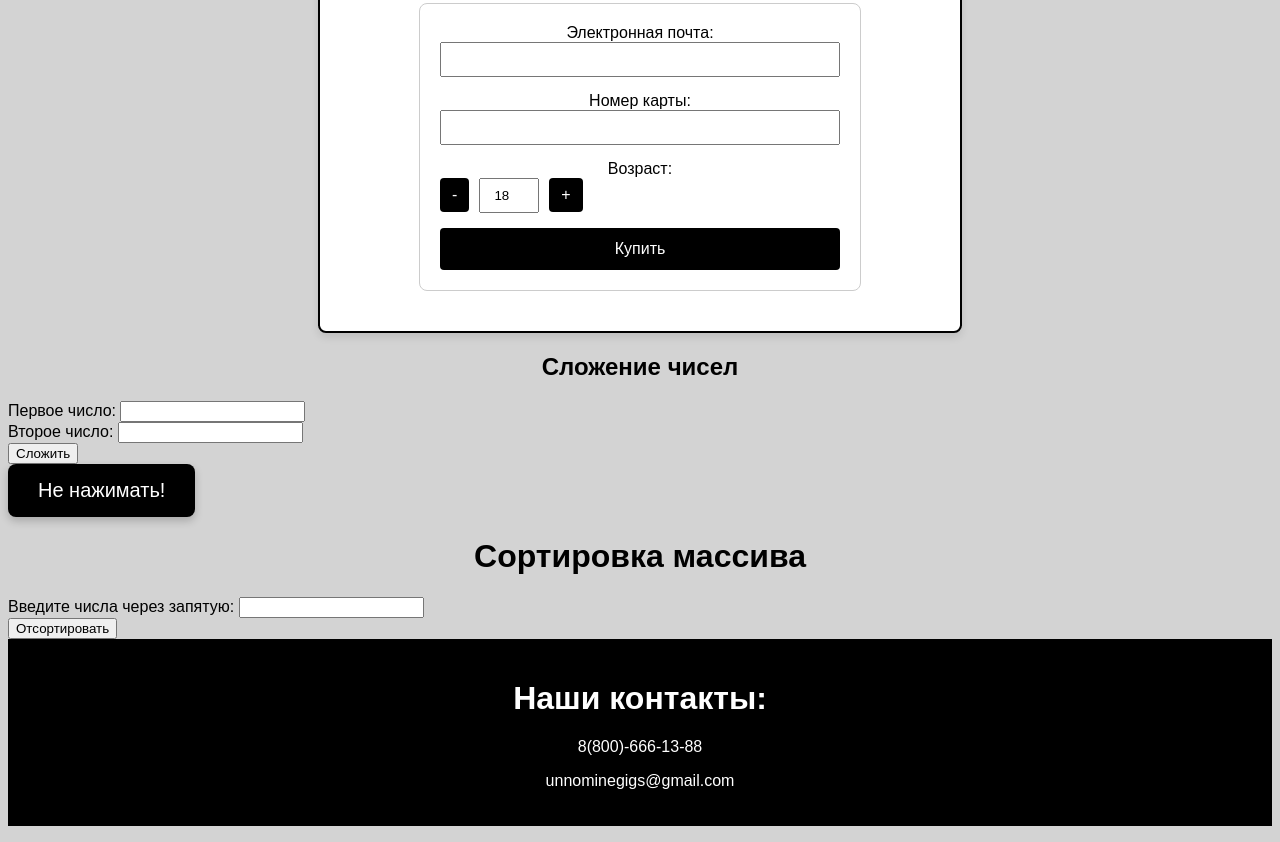
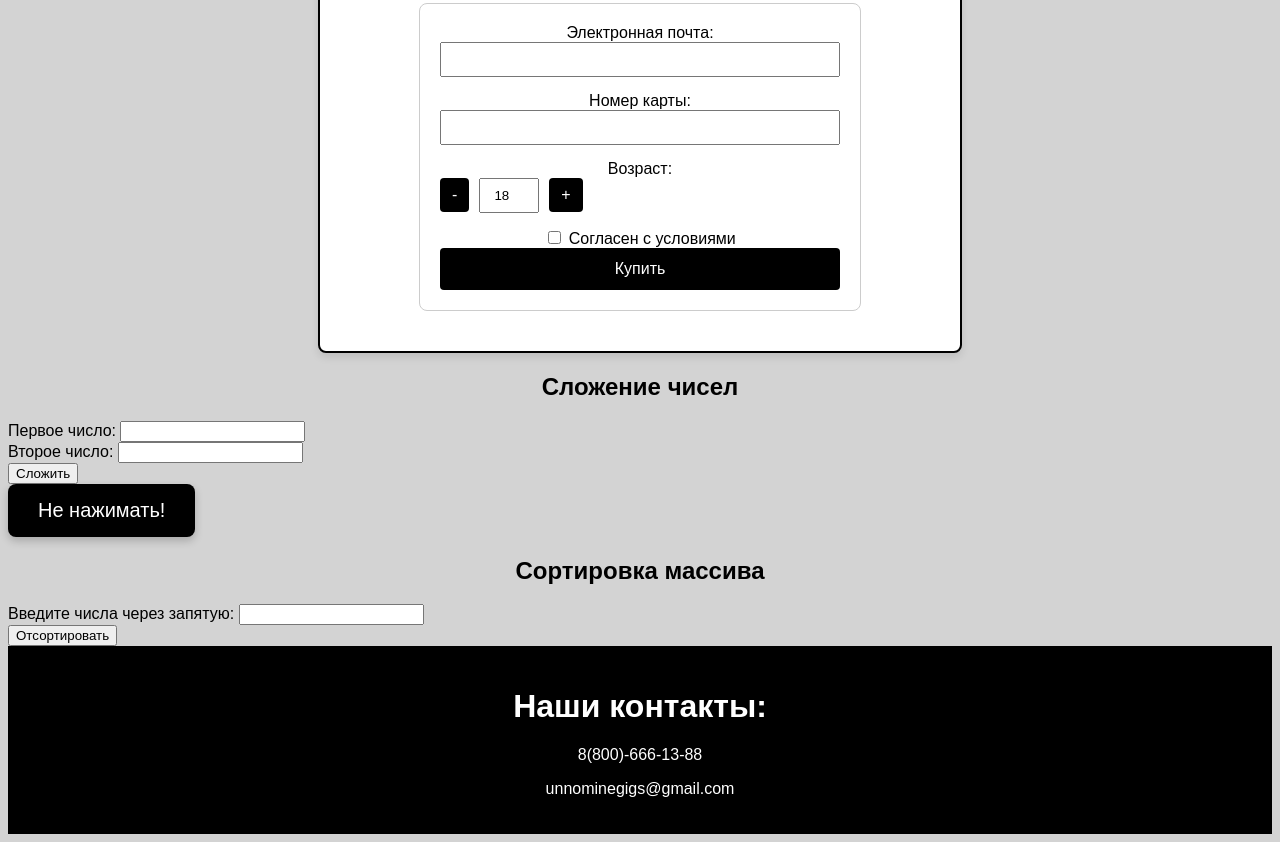
Before and after one commit to sparzha44/New_Site, a plain HTML site: page index.html in a window 1280 px wide. Shown: the part 1199-2041 px from the top of the page. Drawn offline with Linux system fonts and the light colour scheme.

Commit message:
Add files via upload

```diff
--- a/index.html
+++ b/index.html
@@ -48,8 +48,14 @@
     <button type="button" id="increase" style="padding: 8px 12px;">+</button>
   </div>
 
+  <input type="checkbox" id="checkbox" class="check">
+  <label for="checkbox" id="termsLabel">
+    Согласен с условиями
+  </label> <br>
+  <div class="error"></div>
+
   <!-- Кнопка купить -->
-  <button type="submit" style="width: 100%; padding: 12px; background-color: #000; color: #fff; border: none; border-radius: 4px; font-size: 1em; cursor: pointer;">Купить</button>
+  <button type="submit" id="buyButton" style="width: 100%; padding: 12px; background-color: #000; color: #fff; border: none; border-radius: 4px; font-size: 1em; cursor: pointer;">Купить</button>
 </form>
 </div>
 
@@ -74,7 +80,7 @@
 <button id="forbidden-button" onmouseover="changeButtonText()">Не нажимать!</button>
 </div>
 
-<h1 align="center">Сортировка массива</h1>
+<h2 align="center">Сортировка массива</h2>
 
 <div class="sortirovka">
   <label for="mass">Введите числа через запятую:</label>
```
